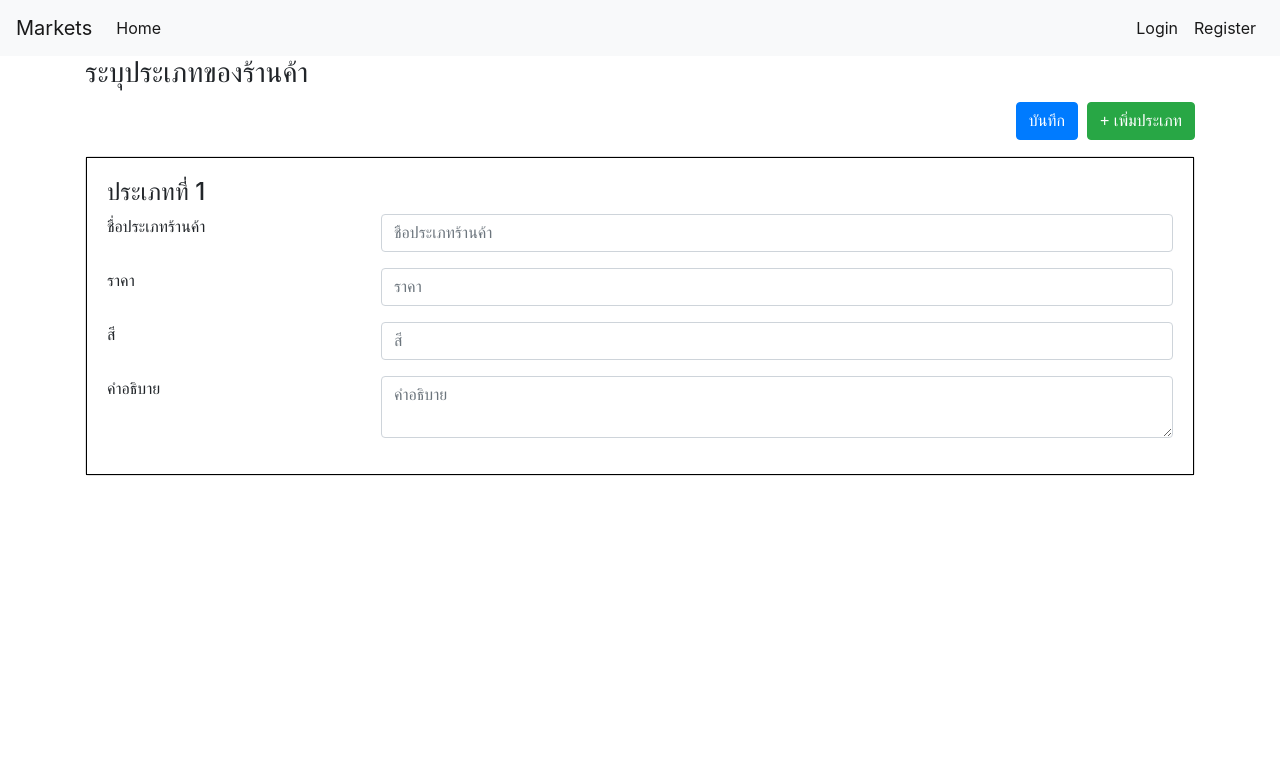
After one commit to kaowneaw/markets-reserve, a PHP site: page /create_panel_type.php in a window 1280 px wide. The commit adds this page. Shown: the top 783 px of the page. Run offline with PHP 8.4, Linux system fonts and the light colour scheme; some libraries are stand-ins or nearby versions.

Commit message:
add type

```diff
--- /dev/null
+++ b/create_panel_type.php
@@ -0,0 +1,120 @@
+<?php
+ob_start(); // ใช้เมื่อเราต้องเปลี่ยน header redirect ให้กับ php
+
+require('header.php');
+require('db_connect.php');
+
+if(isset($_POST['type'])){
+
+}
+
+
+?>
+
+<!DOCTYPE html>
+<html>
+<head>
+    <meta charset="utf-8">
+    <meta name="viewport" content="width=device-width, initial-scale=1">
+    <title>Market</title>
+</head>
+<body>
+<nav class="navbar navbar-expand-lg navbar-light bg-light">
+    <a class="navbar-brand" href="#">Markets</a>
+    <button class="navbar-toggler" type="button" data-toggle="collapse" data-target="#navbarSupportedContent"
+            aria-controls="navbarSupportedContent" aria-expanded="false" aria-label="Toggle navigation">
+        <span class="navbar-toggler-icon"></span>
+    </button>
+    <div class="collapse navbar-collapse" id="navbarSupportedContent">
+        <ul class="navbar-nav mr-auto">
+            <li class="nav-item active">
+                <a class="nav-link" href="create_market.php">Home <span class="sr-only">(current)</span></a>
+            </li>
+        </ul>
+        <div class="form-inline my-2 my-lg-0">
+            <ul class="navbar-nav mr-auto">
+                <li class="nav-item active">
+                    <a class="nav-link" href="login.php">Login <span class="sr-only">(current)</span></a>
+                </li>
+                <li class="nav-item active">
+                    <a class="nav-link" href="register.php">Register <span class="sr-only">(current)</span></a>
+                </li>
+            </ul>
+        </div>
+    </div>
+</nav>
+<div class="container">
+    <h3 class="card-title">ระบุประเภทของร้านค้า</h3>
+    <form method="POST">
+        <div class="text-right form-group">
+            <button class="btn btn-primary" type="submit">บันทึก</button>&nbsp;
+            <button id="btnAdd" type="button" class="btn btn-success">+ เพิ่มประเภท</button>
+        </div>
+        <div id="container" class="panel card">
+            <div class="card-body">
+                <h4>ประเภทที่ 1</h4>
+                <div class="form-group row">
+                    <div class="col-md-3"><label>ชื่อประเภทร้านค้า</label></div>
+                    <div class="col-md-9"><input type="text" class="form-control" placeholder="ชื่อประเภทร้านค้า" name="type[0][name]" required></div>
+                </div>
+                <div class="form-group row">
+                    <div class="col-md-3"><label>ราคา</label></div>
+                    <div class="col-md-9"><input type="text" class="form-control" placeholder="ราคา" name="type[0][price]" required></div>
+                </div>
+                <div class="form-group row">
+                    <div class="col-md-3"><label>สี</label></div>
+                    <div class="col-md-9"><input type="text" class="form-control" placeholder="สี" name="type[0][color]" required></div>
+                </div>
+                <div class="form-group row">
+                    <div class="col-md-3"><label>คำอธิบาย</label></div>
+                    <div class="col-md-9"><textarea type="text" class="form-control" placeholder="คำอธิบาย" name="type[0][description]"></textarea></div>
+                </div>
+            </div>
+        </div>
+    </form>
+</div>
+</body>
+</html>
+<style>
+    .card-body {
+        border-style: solid;
+        border-color: black;
+        border-width: 1px;
+    }
+</style>
+<script>
+    $(document).ready(function () {
+        var index = 0;
+        $("#btnAdd").click(function (){
+            index++;
+            $("#container").append(
+            '<div class="card-body">' +
+            '   <h4>ประเภทที่ '+ (index + 1) +'</h4>'+
+            '   <div class="form-group row">' +
+            '       <div class="col-md-3"><label>ชื่อประเภทร้านค้า</label></div>' +
+            '       <div class="col-md-9"><input type="text" class="form-control" placeholder="ชื่อประเภทร้านค้า" name="type['+index+'][name]" required></div>' +
+            '   </div>' +
+            '   <div class="form-group row">' +
+            '       <div class="col-md-3"><label>ราคา</label></div>' +
+            '       <div class="col-md-9"><input type="text" class="form-control" placeholder="ราคา" name="type['+index+'][price]" required></div>' +
+            '   </div>' +
+            '   <div class="form-group row">' +
+            '       <div class="col-md-3"><label>สี</label></div>' +
+            '       <div class="col-md-9"><input type="text" class="form-control" placeholder="สี" name="type['+index+'][color]" required></div>' +
+            '   </div>' +
+            '   <div class="form-group row">' +
+            '       <div class="col-md-3"><label>คำอธิบาย</label></div>' +
+            '       <div class="col-md-9"><textarea type="text" class="form-control" placeholder="คำอธิบาย" name="type['+index+'][description]"></textarea></div>' +
+            '   </div>' +
+            '   <div class="text-right"><button class="btn btn-danger remove-item" type="button">&nbsp;ลบ&nbsp;</button></div>' +
+            '</div>'
+            );
+
+            $( ".remove-item" ).bind( "click", function(e) {
+                e.preventDefault();
+                $(this).parent().parent().remove();
+            });
+        });
+
+    });
+</script>
--- a/index.php
+++ b/index.php
@@ -18,7 +18,7 @@ require('header.php');
     <div class="collapse navbar-collapse" id="navbarSupportedContent">
         <ul class="navbar-nav mr-auto">
             <li class="nav-item active">
-                <a class="nav-link" href="add_market.php">Home <span class="sr-only">(current)</span></a>
+                <a class="nav-link" href="create_market.php">Home <span class="sr-only">(current)</span></a>
             </li>
         </ul>
         <div class="form-inline my-2 my-lg-0">
--- a/login.php
+++ b/login.php
@@ -17,7 +17,7 @@ if (isset($_POST['username']) && isset($_POST['password'])) {
         while ($obj = mysqli_fetch_object($result)) {
             $_SESSION['user'] = $obj;
         }
-        header('Location: add_market.php'); // redirect to home page
+        header('Location: create_market.php'); // redirect to home page
         exit(0);
     } else {
         $show_err_msg = true; //ไว้ check show alert message
@@ -43,7 +43,7 @@ if (isset($_POST['username']) && isset($_POST['password'])) {
     <div class="collapse navbar-collapse" id="navbarSupportedContent">
         <ul class="navbar-nav mr-auto">
             <li class="nav-item active">
-                <a class="nav-link" href="add_market.php">Home <span class="sr-only">(current)</span></a>
+                <a class="nav-link" href="create_market.php">Home <span class="sr-only">(current)</span></a>
             </li>
         </ul>
         <div class="form-inline my-2 my-lg-0">
--- a/register.php
+++ b/register.php
@@ -38,7 +38,7 @@ if (isset($_POST['name']) && isset($_POST['lastname']) && isset($_POST['idcard']
     <div class="collapse navbar-collapse" id="navbarSupportedContent">
         <ul class="navbar-nav mr-auto">
             <li class="nav-item active">
-                <a class="nav-link" href="add_market.php">Home <span class="sr-only">(current)</span></a>
+                <a class="nav-link" href="create_market.php">Home <span class="sr-only">(current)</span></a>
             </li>
         </ul>
         <div class="form-inline my-2 my-lg-0">
```
Also changed, not shown: create_market.php (added, +135 -0 lines).
